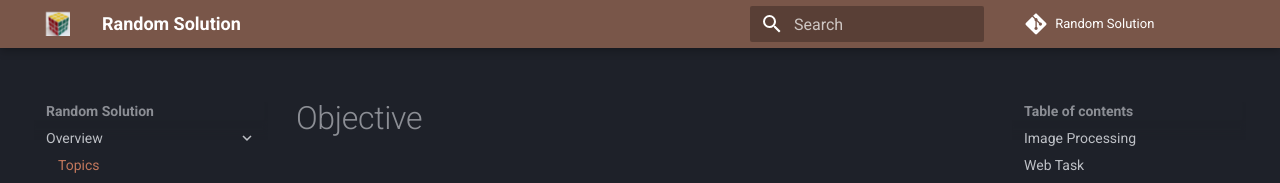
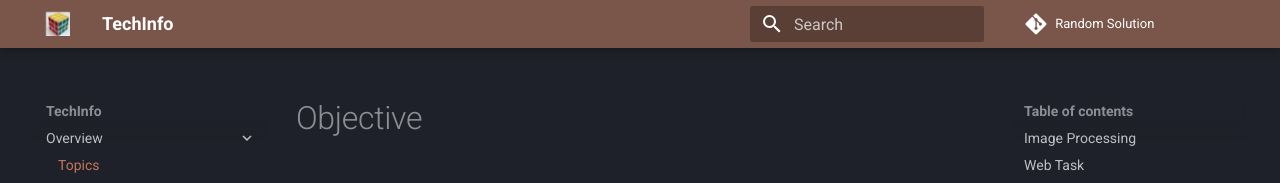
Before and after one commit to atifkarim/random_solution, an MkDocs documentation site: the page built from docs/index.md, in a window 1280 px wide. Shown: the top 183 px of the page. Built offline with MkDocs 1.6.1 and Material for MkDocs 9.7.7, drawn with Linux system fonts in a browser that asks for light colours; comment, search, counter and statistics services are not loaded.

Commit message:
Change site name
Reason to chose this name as this site presents
various information of tech world, related to me

```diff
--- a/mkdocs.yml
+++ b/mkdocs.yml
@@ -1,4 +1,4 @@
-site_name: Random Solution
+site_name: TechInfo
 
 nav:
     - Overview:
```
